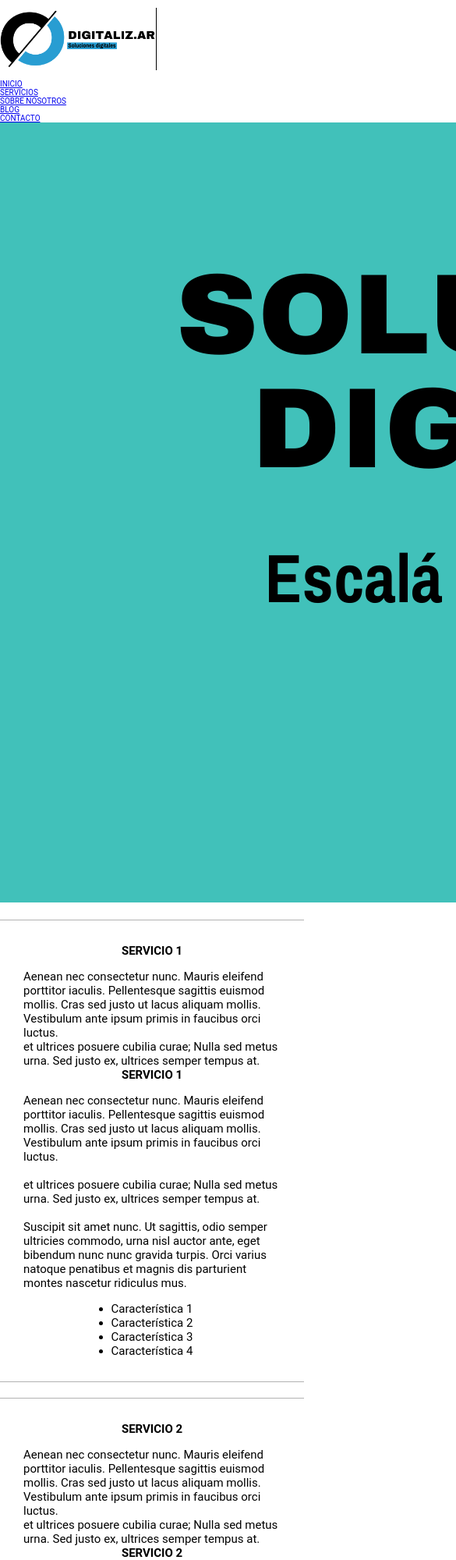
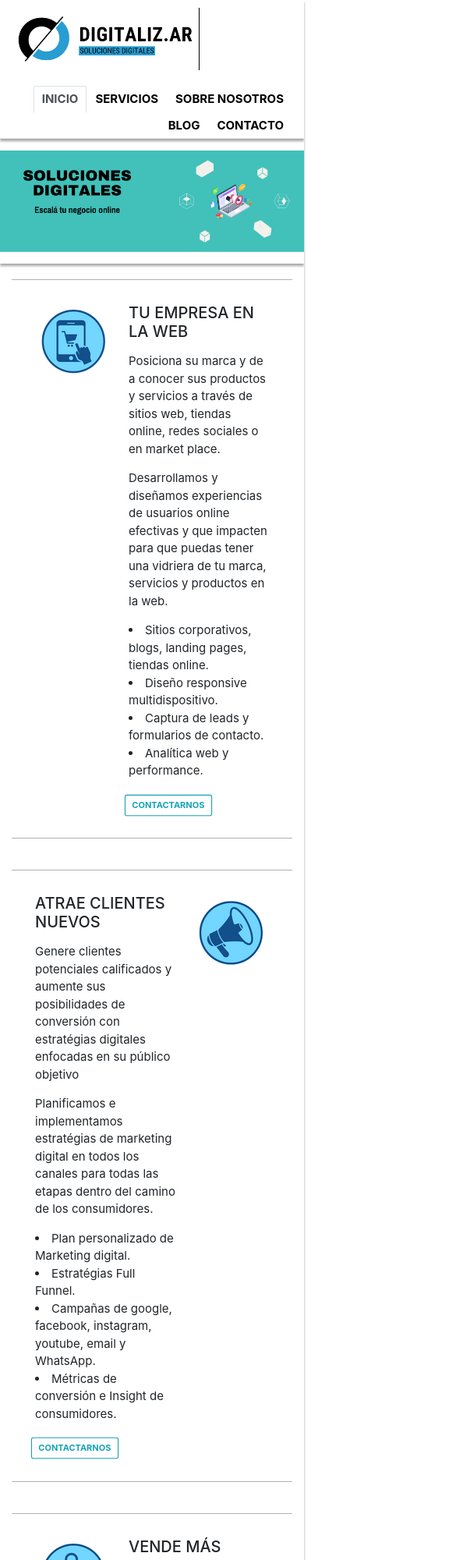
Before and after one commit to FranErmili/Digitaliz.ar-Ermili, a plain HTML site: page Assets/servicios.html in a window 390 px wide. Shown: the top 2000 px of the page at 78% size, 585 px wide, since content can reach past the window. Drawn offline with Linux system fonts and the light colour scheme.

Commit message:
cambios en servicios.html

```diff
--- a/Assets/servicios.html
+++ b/Assets/servicios.html
@@ -4,243 +4,235 @@
 <!--Head-->
 
 <head>
-
     <meta charset="UTF-8">
     <meta http-equiv="X-UA-Compatible" content="IE=edge">
     <meta name="viewport" content="width=device-width, initial-scale=1.0">
 
-    <title>Servicios - Digitaliz.AR</title>
+    <link rel="stylesheet" href="../bootstrap/css/bootstrap.min.css">
+    <script src="../bootstrap/jquery/jquery.slim.min.js"></script>
+    <script src="../bootstrap/js/bootstrap.bundle.min.js"></script>
+
+    <title>Inicio - Digitaliz.AR</title>
     <link rel="shortcut icon" href="../img/Favicon.png">
     <link rel="stylesheet" href="../css/Styles.css">
-
 </head>
 
 
 <!--Body-->
 
 <body>
+    <header class="box-shadow">
+        <div class="container">
+            <div class="row align-items-center">
 
-    <div id="wrapper">
+                <div class="col-lg-6 col-md-12">
+                    <picture class="slide-left">
+                        <img Class="logo" src="../img/Logotipo.png" alt="Digitaliz.Ar Logotipo">
+                    </picture>
+                </div>
 
-        <!--Header-->
-        <header id="header" class="header">
+                <div class="col-lg-6 col-md-12 nav-tabs">
+                    <menu class="slide-right">
+                        <ul class="nav justify-content-end">
+                            <li class="nav-item">
+                                <a class="nav-link active" href="../index.html">INICIO</a>
+                            </li>
+                            <li class="nav-item">
+                                <a class="nav-link" href="./servicios.html">SERVICIOS</a>
+                            </li>
+                            <li class="nav-item">
+                                <a class="nav-link" href="./sobrenosotros.html">SOBRE NOSOTROS</a>
+                            </li>
+                            <li class="nav-item">
+                                <a class="nav-link" href="./blog.html">BLOG</a>
+                            </li>
+                            <li class="nav-item">
+                                <a class="nav-link" href="./contacto.html">CONTACTO</a>
+                            </li>
+                        </ul>
+                    </menu>
+                </div>
+            </div>
+        </div>
+    </header>
 
-            <nav class="navbar">
+    <div class="box-shadow">
+        <div class="row">
+            <div class="col-lg-12">
+                <picture>
+                    <img class="banner-size" src="../img/Banner1.png" alt="Banner - Soluciones Digitales">
+                </picture>
+            </div>
+        </div>
+    </div>
 
-                <picture class="slide__left">
-                    <img class="logo" src="../img/Digitalizar-logo.png" alt="Digitaliz.Ar Logotipo">
+    <main class="box-shadow">
+        <div class="container">
+            <div class="row">
+                <div class="col-lg-12 slide-in-bottom1">
+                    <article class="article-serv">
+                        <picture>
+                            <img src="../img/icon1.png">
+                        </picture>
+                        <div class="article-content">
+                            <h2 clas="subtittle">TU EMPRESA EN LA WEB</h2>
+                            <p class="paragraph">Posiciona su marca y de a conocer sus productos y servicios a través de
+                                sitios web, tiendas
+                                online, redes sociales o en market place.</p>
+
+                            <p class="paragraph">Desarrollamos y diseñamos experiencias de usuarios online efectivas y que
+                                impacten para que
+                                puedas tener una vidriera de tu marca, servicios y productos en la web. </p>
+                            <ul class="paragraph list-style">
+                                <li>Sitios corporativos, blogs, landing pages, tiendas online.</li>
+                                <li>Diseño responsive multidispositivo.</li>
+                                <li>Captura de leads y formularios de contacto.</li>
+                                <li>Analítica web y performance.</li>
+                            </ul>
+                            <button type="button" class="btn btn-outline-info">CONTACTARNOS</button>
+                        </div>
+                    </article>
+                </div>
+            </div>
+        </div>
+
+        <div class="container">
+            <div class="row">
+                <div class="col-lg-12 slide-in-bottom2">
+                    <article class="article-serv">
+                        <div class="article-content">
+                            <h2 clas="subtittle">ATRAE CLIENTES NUEVOS</h2>
+                            <p class="paragraph">Genere clientes potenciales calificados y aumente sus posibilidades de
+                                conversión con estratégias digitales enfocadas en su público objetivo </p>
+                            <p class="paragraph">Planificamos e implementamos estratégias de marketing digital en todos los
+                                canales para todas
+                                las etapas dentro del camino de los consumidores. </p>
+                            <ul class="paragraph list-style">
+                                <li>Plan personalizado de Marketing digital.</li>
+                                <li>Estratégias Full Funnel.</li>
+                                <li>Campañas de google, facebook, instagram, youtube, email y WhatsApp.</li>
+                                <li>Métricas de conversión e Insight de consumidores.</li>
+                            </ul>
+                            <button type="button" class="btn btn-outline-info">CONTACTARNOS</button>
+                        </div>
+                        <picture>
+                            <img src="../img/icon2.png">
+                        </picture>
+                    </article>
+                </div>
+            </div>
+        </div>
+
+        <div class="container">
+            <div class="row">
+                <div class="col-lg-12 slide-in-bottom3">
+                    <article class="article-serv">
+                        <picture>
+                            <img src="../img/icon3.png">
+                        </picture>
+                        <div class="article-content">
+                            <h2 clas="subtittle">VENDE MÁS</h2>
+                            <p class="paragraph">Concretá más conversiones y ventas a través de procesos claros de
+                                contactación, seguimiento
+                                y cierre con una fuerza de atención al cliente </p>
+                            <p class="paragraph"> Creamos una estratégia comercial apoyada en plataformas y
+                                herramientas
+                                para
+                                que su equipo de ventas pueda alcanzar sus objetivos de manera organizada. </p>
+                            <ul class="paragraph list-style">
+                                <li>Definición de objetivos y kpis</li>
+                                <li>Análisis y reformulación de procesos de atención.</li>
+                                <li>Implementación de plataformas CRM y herramientas digitales.</li>
+                                <li>Chatbots y automatizaciones.</li>
+                            </ul>
+                            <button type="button" class="btn btn-outline-info">CONTACTARNOS</button>
+                        </div>
+                    </article>
+                </div>
+            </div>
+        </div>
+
+        <div class="container">
+            <div class="row">
+                <div class="col-lg-12 slide-in-bottom2">
+                    <article class="article-serv">
+                        <div class="article-content">
+                            <h2 clas="subtittle">ATRAE CLIENTES NUEVOS</h2>
+                            <p class="paragraph">Genere clientes potenciales calificados y aumente sus posibilidades de
+                                conversión con estratégias digitales enfocadas en su público objetivo </p>
+                            <p class="paragraph">Planificamos e implementamos estratégias de marketing digital en todos los
+                                canales para todas
+                                las etapas dentro del camino de los consumidores. </p>
+                            <ul class="paragraph list-style">
+                                <li>Plan personalizado de Marketing digital.</li>
+                                <li>Estratégias Full Funnel.</li>
+                                <li>Campañas de google, facebook, instagram, youtube, email y WhatsApp.</li>
+                                <li>Métricas de conversión e Insight de consumidores.</li>
+                            </ul>
+                            <button type="button" class="btn btn-outline-info">CONTACTARNOS</button>
+                        </div>
+                        <picture>
+                            <img src="../img/icon2.png">
+                        </picture>
+                    </article>
+                </div>
+            </div>
+        </div>
+    </main>
+
+    <div class="box-shadow">
+        <div class="row">
+            <div class="col-lg-12">
+                <picture>
+                    <img class="banner-size" src="../img/Banner2.png" alt="Banner - Soluciones Digitales">
                 </picture>
+            </div>
+        </div>
+    </div>
 
-                <!--menu-->
-                <menu class="slide__right">
-                    <ul class="menu">
-                        <li class="menu__item">
-                            <a class="menu__link" href="../index.html">INICIO</a>
-                        </li>
+    <footer class="background">
+        <div class="container">
+            <div class="row">
+                <div class="col-lg-6 col-md-12">
+                    <picture>
+                        <img Class="logo" src="../img/Logotipo.png" alt="Digitaliz.Ar Logotipo">
+                    </picture>
+                </div>
 
-                        <li class="menu__item">
-                            <a class="menu__link this__page" href="./servicios-practica.html">SERVICIOS</a>
-                        </li>
-
-                        <li class="menu__item">
-                            <a class="menu__link" href="./sobrenosotros-practica.html">SOBRE NOSOTROS</a>
-                        </li>
-
-                        <li class="menu__item">
-                            <a class="menu__link" href="./blog-practica.html">BLOG</a>
-                        </li>
-
-                        <li class="menu__item">
-                            <a class="menu__link" href="./contacto-practica.html">CONTACTO</a>
-                        </li>
-
-                    </ul>
-                </menu>
-            </nav>
-        </header>
-
-
-        <!--Banner1-->
-        <picture id="banner1">
-            <img class="banner__size" src="../img/Banner1.png" alt="Banner - Soluciones Digitales">
-        </picture>
-
-
-        <!--Main-->
-        <main>
-
-            <section id="main" class="section">
-
-                <article class="article transition">
-
-                    <div>
-                        <h2 class="subtittle">SERVICIO 1</h2>
-                        <p class="paragraph">
-                            Aenean nec consectetur nunc. Mauris eleifend porttitor iaculis. Pellentesque
-                            sagittis euismod
-                            mollis. Cras sed justo ut lacus aliquam mollis. Vestibulum ante ipsum primis in faucibus orci
-                            luctus. <br />
-                            et ultrices posuere cubilia curae; Nulla sed metus urna. Sed justo ex, ultrices semper tempus
-                            at.
-                        </p>
-                    </div>
-
-                    <h2 class="subtittle">SERVICIO 1</h2>
-                    <p class="paragraph"> Aenean nec consectetur nunc. Mauris eleifend porttitor iaculis. Pellentesque
-                        sagittis euismod
-                        mollis. Cras sed justo ut lacus aliquam mollis. Vestibulum ante ipsum primis in faucibus orci
-                        luctus. <br /> <br />
-                        et ultrices posuere cubilia curae; Nulla sed metus urna. Sed justo ex, ultrices semper tempus
-                        at. <br /> <br />
-                        Suscipit sit amet nunc. Ut sagittis, odio semper ultricies commodo, urna nisl auctor ante, eget
-                        bibendum nunc nunc gravida turpis. Orci varius natoque penatibus et magnis dis parturient
-                        montes nascetur ridiculus mus.
-                    </p>
-
-                    <ul class="paragraph">
-                        <li>
-                            Característica 1
-                        </li>
-                        <li>
-                            Característica 2
-                        </li>
-                        <li>
-                            Característica 3
-                        </li>
-                        <li>
-                            Característica 4
-                        </li>
-                    </ul>
-                </article>
-
-                <article class="article transition">
-
-                    <div>
-                        <h2 class="subtittle">SERVICIO 2</h2>
-                        <p class="paragraph">
-                            Aenean nec consectetur nunc. Mauris eleifend porttitor iaculis. Pellentesque
-                            sagittis euismod
-                            mollis. Cras sed justo ut lacus aliquam mollis. Vestibulum ante ipsum primis in faucibus orci
-                            luctus. <br />
-                            et ultrices posuere cubilia curae; Nulla sed metus urna. Sed justo ex, ultrices semper tempus
-                            at.
-                    </div>
-
-                    <h2 class="subtittle">SERVICIO 2</h2>
-                    <p class="paragraph"> Aenean nec consectetur nunc. Mauris eleifend porttitor iaculis. Pellentesque
-                        sagittis euismod
-                        mollis. Cras sed justo ut lacus aliquam mollis. Vestibulum ante ipsum primis in faucibus orci
-                        luctus. <br /> <br />
-                        et ultrices posuere cubilia curae; Nulla sed metus urna. Sed justo ex, ultrices semper tempus
-                        at. <br /> <br />
-                        Suscipit sit amet nunc. Ut sagittis, odio semper ultricies commodo, urna nisl auctor ante, eget
-                        bibendum nunc nunc gravida turpis. Orci varius natoque penatibus et magnis dis parturient
-                        montes nascetur ridiculus mus.
-                    </p>
-
-                    <ul class="paragraph">
-                        <li>
-                            Característica 1
-                        </li>
-                        <li>
-                            Característica 2
-                        </li>
-                        <li>
-                            Característica 3
-                        </li>
-                        <li>
-                            Característica 4
-                        </li>
-                    </ul>
-                </article>
-
-                <article class="article transition">
-
-                    <div>
-                        <h2 class="subtittle">SERVICIO 3</h2>
-                        <p class="paragraph">
-                            Aenean nec consectetur nunc. Mauris eleifend porttitor iaculis. Pellentesque
-                            sagittis euismod
-                            mollis. Cras sed justo ut lacus aliquam mollis. Vestibulum ante ipsum primis in faucibus orci
-                            luctus. <br />
-                            et ultrices posuere cubilia curae; Nulla sed metus urna. Sed justo ex, ultrices semper tempus
-                            at.
-                        </p>
-                    </div>
-
-                    <h2 class="subtittle">SERVICIO 3</h2>
-                    <p class="paragraph"> Aenean nec consectetur nunc. Mauris eleifend porttitor iaculis. Pellentesque
-                        sagittis euismod
-                        mollis. Cras sed justo ut lacus aliquam mollis. Vestibulum ante ipsum primis in faucibus orci
-                        luctus. <br /> <br />
-                        et ultrices posuere cubilia curae; Nulla sed metus urna. Sed justo ex, ultrices semper tempus
-                        at. <br /> <br />
-                        Suscipit sit amet nunc. Ut sagittis, odio semper ultricies commodo, urna nisl auctor ante, eget
-                        bibendum nunc nunc gravida turpis. Orci varius natoque penatibus et magnis dis parturient
-                        montes nascetur ridiculus mus.
-                    </p>
-
-                    <ul class="paragraph">
-                        <li>
-                            Característica 1
-                        </li>
-                        <li>
-                            Característica 2
-                        </li>
-                        <li>
-                            Característica 3
-                        </li>
-                        <li>
-                            Característica 4
-                        </li>
-                    </ul>
-                </article>
-
-            </section>
-        </main>
-
-
-        <!--Banner2-->
-        <picture id="banner2">
-            <img class="banner__size" src="../img/Banner2.png" alt="marketing pymes">
-        </picture>
-
-
-        <!--Footer-->
-        <footer id="footer" class="footer">
-
-            <div class="social__bar">
-                <picture>
-                    <img class="logo" src="../img/Digitalizar-logo.png" alt="Digitalizar-logo" />
-                </picture>
-
-                <div class="contenedor__social">
-                    <picture class="contenedor__socialicon">
-                        <img src="../img/Instagram-icon.png" class="social__icon" />
-                        @blablabla
+                <div class="col-lg-3 col-md-12 margin-top">
+                    <picture class="block">
+                        <img src="../img/Instagram-icon.png" class="social-icon" />
+                        @Digitalizar-Agencia
                     </picture>
 
-                    <picture class="contenedor__socialicon">
-                        <img src="../img/Gmail-icon.png" class="social__icon" />
-                        blablabla@gmail.com
+                    <picture class="block">
+                        <img src="../img/Gmail-icon.png" class="social-icon" />
+                        Contacto@digitalizaragencia.com
                     </picture>
+                </div>
 
-                    <picture class="contenedor__socialicon">
-                        <img src="../img/Phone-icon.png" class="social__icon" />
+                <div class="col-lg-3 col-md- margin-top">
+                    <picture class="block">
+                        <img src="../img/Phone-icon.png" class="social-icon" />
                         011 1234567890
                     </picture>
 
-                    <picture class="contenedor__socialicon">
-                        <img src="../img/WhatsApp-icon.png" class="social__icon" />
+                    <picture class="block">
+                        <img src="../img/WhatsApp-icon.png" class="social-icon" />
                         +54 9 1234567890
                     </picture>
                 </div>
+
             </div>
+        </div>
 
-            <div class="copyright">Todos los derechos reservados Digitaliz.AR 2022.</div>
-        </footer>
+        <div class="row">
+            <div class="col-lg-12">
+                <div class="copyright">Todos los derechos reservados Digitaliz.AR 2022.</div>
+            </div>
+        </div>
 
-    </div>
+    </footer>
 
 </body>
 
--- a/css/Styles.css
+++ b/css/Styles.css
@@ -61,6 +61,26 @@ html {
     display: flex;
     flex-direction: column;
     align-items: center;
+}
+
+.article-serv{
+    border: 0;
+    border-top: 1px solid rgba(0, 0, 0, 0.30);
+    border-bottom: 1px solid rgba(0, 0, 0, 0.30);
+    padding: 30px;
+    margin-bottom: 20px;
+    margin-top: 20px;
+    display:flex;
+    justify-content: space-between;
+}
+.article-serv:hover{
+    background-color: rgba(0, 0, 0, 0.30);
+    color: white;
+    animation: shadow-drop-2-center 0.4s cubic-bezier(0.250, 0.460, 0.450, 0.940) both;
+}
+
+.article-content {
+    width: 60%;
 }
 
 .margin-top{
@@ -271,6 +291,8 @@ html {
 	animation: shadow-drop-2-center 0.4s cubic-bezier(0.250, 0.460, 0.450, 0.940) both;
 }
 
+.
+
 @media screen and (min-width: 992px) {
  .flex {
     flex-direction: row;
```
